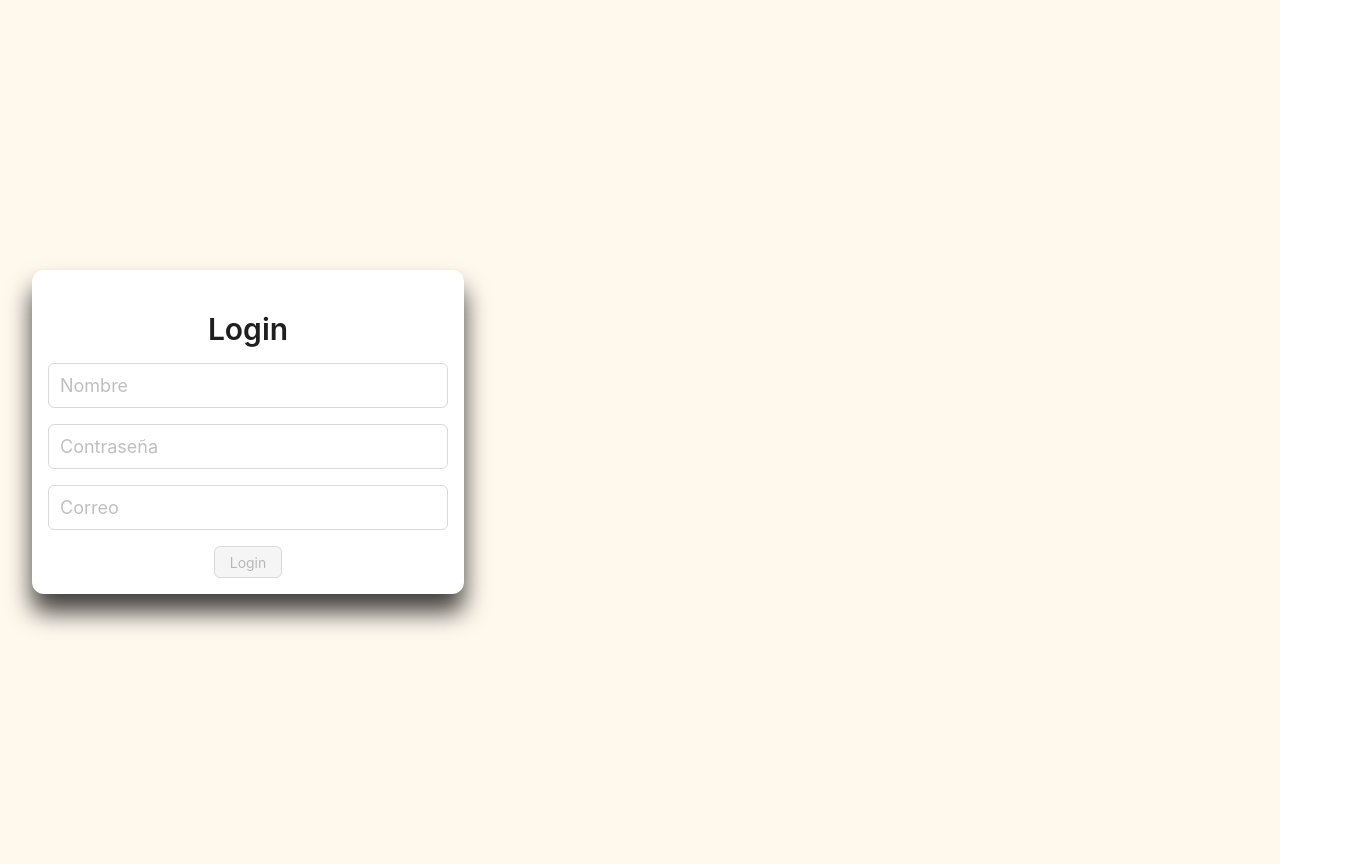
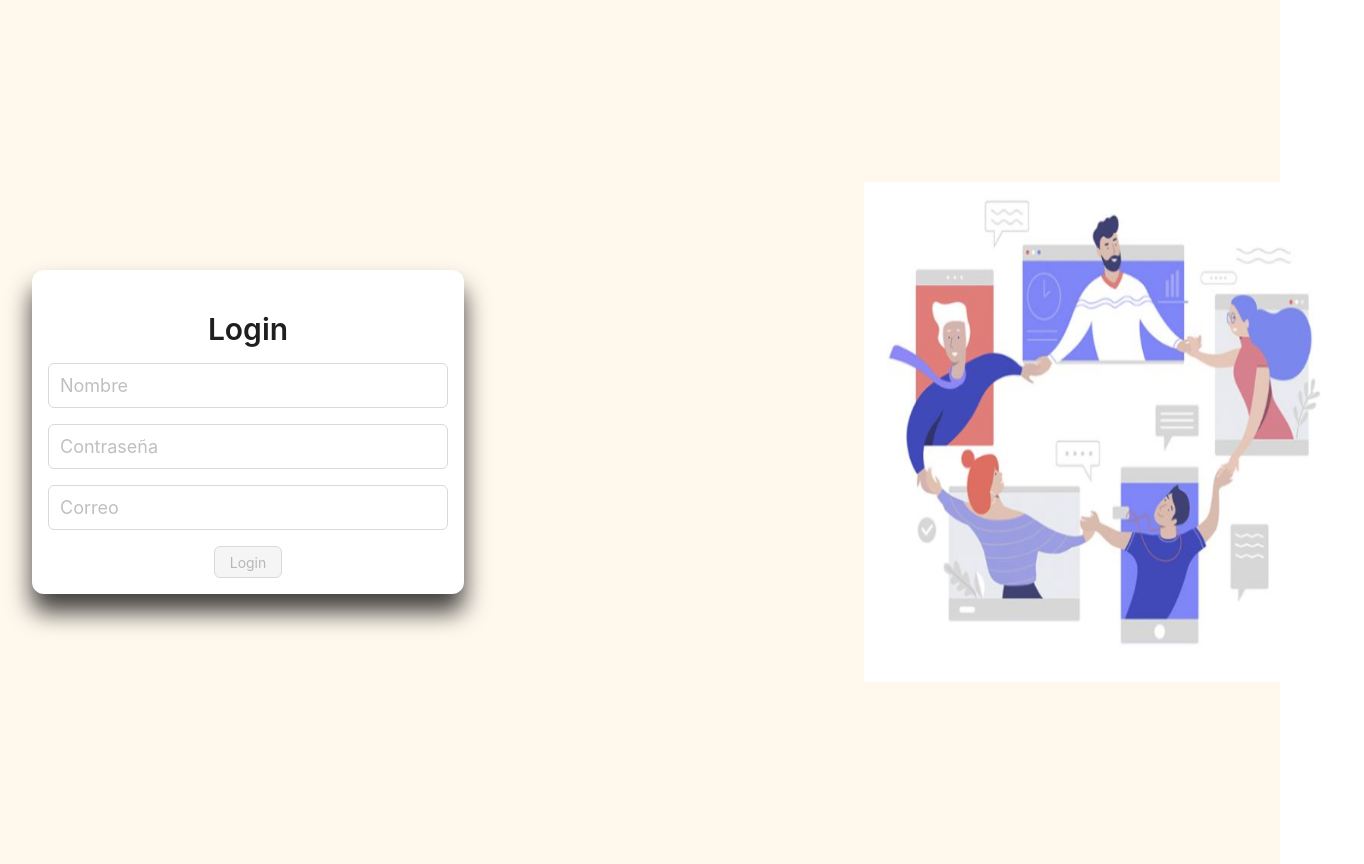
Before and after one commit to JNBarrachina/workcontrol-client, a React (Vite) app: page /Login in a window 1280 px wide. Shown: the whole page, 1364 px wide, since content can reach past the window. Built offline with nearby package versions, Linux system fonts and the light colour scheme.

Commit message:
Login actualizado con imagen

```diff
--- a/src/App.css
+++ b/src/App.css
@@ -4,12 +4,12 @@
   text-align: center;
 }
 
-.logo {
+/*.logo {
   height: 6em;
   padding: 1.5em;
   will-change: filter;
   transition: filter 300ms;
-}
+}*/
 .logo:hover {
   filter: drop-shadow(0 0 2em #646cffaa);
 }
--- a/src/Components/Login/Login.jsx
+++ b/src/Components/Login/Login.jsx
@@ -3,6 +3,8 @@ import { Button, Input, Flex, Typography } from "antd";
 import { Link } from "react-router-dom";
 import { useNavigate } from "react-router";
 //import {Title} from "../../Title/Title"
+import logo from "../../assets/Celima.PNG";
+
 import "./Login.scss";
 
 const { Title } = Typography;
@@ -69,7 +71,9 @@ const Login = () => {
                     <Button disabled={!isButtonEnabled} type="primary" onClick={handleLoginButtonClick}>Login</Button>
                     <Typography.Text>{errorMsg}</Typography.Text>
                 </div>
+
             </div>
+            <img src={logo} alt="Logo Celima" className="login-logo" />
         </Flex>
     )
 };
--- a/src/Components/Login/Login.scss
+++ b/src/Components/Login/Login.scss
@@ -31,3 +31,14 @@ body {
   height: 50px;
   margin-bottom: 1rem;
 }
+
+.login-logo {
+  width: 500px;
+  height: 500px;
+  //display: block;
+  display: flex;
+  justify-content: center;
+  align-items: center;
+  margin-left: 400px;
+  margin-top: 150px;
+}
```
Also changed, not shown: src/assets/Celima.PNG (added).
